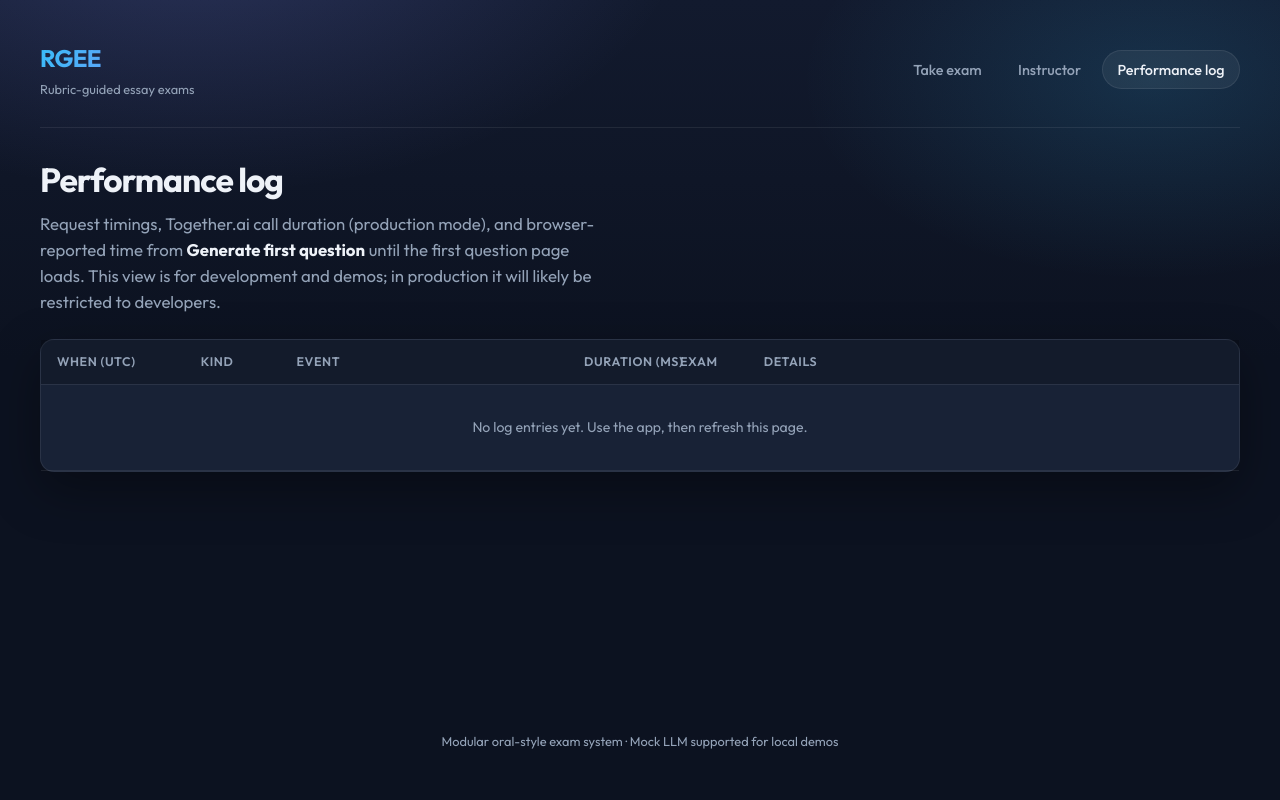
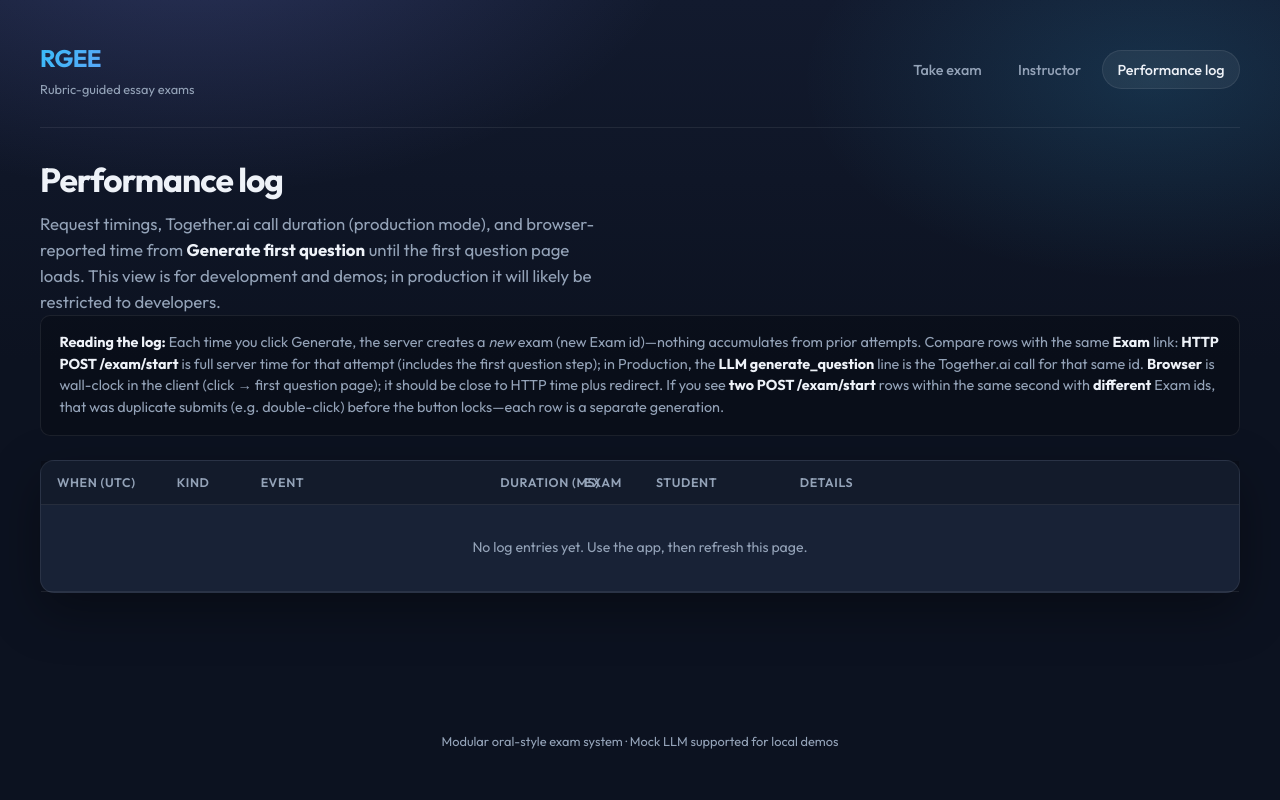
Before and after one commit to ghaccount409-school/RubricGuidedEssayExam, a FastAPI app: page /performance-log in a window 1280 px wide. Run offline with FastAPI, Linux system fonts and the light colour scheme; data comes from the database, SQL or seed files in the repository.

Commit message:
Performance log student column, Together model defaults, generate guard
Add student_id to performance_logs with resolver from exam session; widen
performance log layout. Harden Generate button against double-submit (lock +
form inert). Default Together chat model to gpt-oss-20b unless
TOGETHER_USE_ENV_MODEL=1. Document .env.example. Extend tests. Minor
formatting in exam_answer.

Made-with: Cursor

```diff
--- a/app/database.py
+++ b/app/database.py
@@ -84,6 +84,7 @@ class PerformanceLog(Base):
     event_name: Mapped[str] = mapped_column(String(512))
     duration_ms: Mapped[float] = mapped_column(Float)
     exam_session_id: Mapped[int | None] = mapped_column(Integer, nullable=True, index=True)
+    student_id: Mapped[str | None] = mapped_column(String(256), nullable=True, index=True)
     meta_json: Mapped[str | None] = mapped_column(Text, nullable=True)
 
 
@@ -138,6 +139,15 @@ def _migrate_sqlite_schema() -> None:
             msg = str(e).lower()
             if "duplicate column" not in msg and "already exists" not in msg:
                 raise
+        try:
+            conn.execute(text("ALTER TABLE performance_logs ADD COLUMN student_id VARCHAR(256)"))
+        except Exception as e:
+            msg = str(e).lower()
+            if "duplicate column" not in msg and "already exists" not in msg:
+                if "no such table" in msg:
+                    pass
+                else:
+                    raise
 
 
 def init_db() -> None:
--- a/app/llm_service.py
+++ b/app/llm_service.py
@@ -105,7 +105,7 @@ def _chat_completion(
         )
     url = f"{s.together_base_url.rstrip('/')}/chat/completions"
     body = {
-        "model": s.together_model,
+        "model": s.together_model_for_requests(),
         "messages": messages,
         "temperature": 0.4,
         "max_tokens": max_tokens,
@@ -167,7 +167,7 @@ def _chat_completion(
             llm_call_name,
             (time.perf_counter() - t0) * 1000,
             exam_session_id=exam_session_id,
-            meta={"model": s.together_model, "endpoint": "chat/completions"},
+            meta={"model": s.together_model_for_requests(), "endpoint": "chat/completions"},
         )
 
     try:
--- a/app/main.py
+++ b/app/main.py
@@ -574,7 +574,6 @@ def exam_answer(
                 db.commit()
             return RedirectResponse(url=f"/exam/{session_id}/question", status_code=303)
 
-        # One API call: grade this answer + generate next question (was two calls)
         try:
             db.flush()
         except OperationalError as exc:
@@ -582,6 +581,7 @@ def exam_answer(
             if _is_sqlite_locked_error(exc):
                 return RedirectResponse(url=f"/exam/{session_id}/question", status_code=303)
             raise
+
         try:
             prior = _prior_summary(session, db)
             grade_payload, payload = grade_and_next_question_combined(
--- a/app/perf_logging.py
+++ b/app/perf_logging.py
@@ -4,7 +4,7 @@ from typing import Any
 
 from sqlalchemy.orm import Session
 
-from app.database import PerformanceLog, SessionLocal
+from app.database import ExamSession, PerformanceLog, SessionLocal
 
 MAX_LOG_ROWS = 2000
 
@@ -33,10 +33,19 @@ def log_performance_event(
     duration_ms: float,
     *,
     exam_session_id: int | None = None,
+    student_id: str | None = None,
     meta: dict[str, Any] | None = None,
 ) -> None:
     db = SessionLocal()
     try:
+        resolved_student: str | None = None
+        if student_id is not None:
+            st = str(student_id).strip()
+            resolved_student = st if st else None
+        if exam_session_id is not None and not resolved_student:
+            sess = db.get(ExamSession, exam_session_id)
+            if sess is not None:
+                resolved_student = sess.student_id
         meta_s: str | None = None
         if meta:
             meta_s = json.dumps(meta, ensure_ascii=False)
@@ -47,6 +56,7 @@ def log_performance_event(
             event_name=event_name[:512],
             duration_ms=float(duration_ms),
             exam_session_id=exam_session_id,
+            student_id=resolved_student,
             meta_json=meta_s,
         )
         db.add(row)
--- a/static/style.css
+++ b/static/style.css
@@ -352,6 +352,17 @@ select {
   display: flex;
   flex-wrap: wrap;
   gap: 0.75rem;
+}
+
+/* After Generate is pressed: block further clicks until the browser navigates away */
+.form-card.form--submitting {
+  pointer-events: none;
+  opacity: 0.94;
+}
+
+/* Prefer inert when supported (no extra CSS needed; keeps focus from jumping) */
+.form-card[aria-busy="true"]:focus-within {
+  outline: none;
 }
 
 /* Buttons */
@@ -766,22 +777,25 @@ button.btn-primary {
 }
 
 .perf-log-table col.perf-col-time {
+  width: 10%;
+}
+.perf-log-table col.perf-col-kind {
+  width: 7%;
+}
+.perf-log-table col.perf-col-event {
+  width: 20%;
+}
+.perf-log-table col.perf-col-ms {
+  width: 7%;
+}
+.perf-log-table col.perf-col-exam {
+  width: 6%;
+}
+.perf-log-table col.perf-col-student {
   width: 12%;
 }
-.perf-log-table col.perf-col-kind {
-  width: 8%;
-}
-.perf-log-table col.perf-col-event {
-  width: 24%;
-}
-.perf-log-table col.perf-col-ms {
-  width: 8%;
-}
-.perf-log-table col.perf-col-exam {
-  width: 7%;
-}
 .perf-log-table col.perf-col-meta {
-  width: 41%;
+  width: 38%;
 }
 
 .perf-log-table th,
--- a/templates/performance_log.html
+++ b/templates/performance_log.html
@@ -8,6 +8,14 @@
     Request timings, Together.ai call duration (production mode), and browser-reported time from
     <strong>Generate first question</strong> until the first question page loads. This view is for development and demos; in production it will likely be restricted to developers.
   </p>
+  <aside class="callout callout-tip perf-log-readme" role="note">
+    <strong>Reading the log:</strong>
+    Each time you click Generate, the server creates a <em>new</em> exam (new Exam id)—nothing accumulates from prior attempts.
+    Compare rows with the same <strong>Exam</strong> link: <strong>HTTP POST /exam/start</strong> is full server time for that attempt (includes the first question step);
+    in Production, the <strong>LLM generate_question</strong> line is the Together.ai call for that same id.
+    <strong>Browser</strong> is wall-clock in the client (click → first question page); it should be close to HTTP time plus redirect.
+    If you see <strong>two POST /exam/start</strong> rows within the same second with <strong>different</strong> Exam ids, that was duplicate submits (e.g. double-click) before the button locks—each row is a separate generation.
+  </aside>
 </section>
 
 <div class="panel panel-table perf-log-panel">
@@ -19,6 +27,7 @@
         <col class="perf-col-event">
         <col class="perf-col-ms">
         <col class="perf-col-exam">
+        <col class="perf-col-student">
         <col class="perf-col-meta">
       </colgroup>
       <thead>
@@ -28,6 +37,7 @@
           <th scope="col">Event</th>
           <th scope="col" class="nowrap">Duration (ms)</th>
           <th scope="col">Exam</th>
+          <th scope="col">Student</th>
           <th scope="col">Details</th>
         </tr>
       </thead>
@@ -55,10 +65,11 @@
             —
             {% endif %}
           </td>
+          <td class="perf-col-student">{% if row.student_id %}{{ row.student_id }}{% else %}—{% endif %}</td>
           <td class="meta-cell perf-col-meta">{% if row.meta_json %}<code class="meta-json">{{ row.meta_json }}</code>{% else %}—{% endif %}</td>
         </tr>
         {% else %}
-        <tr><td colspan="6" class="muted center">No log entries yet. Use the app, then refresh this page.</td></tr>
+        <tr><td colspan="7" class="muted center">No log entries yet. Use the app, then refresh this page.</td></tr>
         {% endfor %}
       </tbody>
     </table>
```
Also changed, not shown: app/config.py (+17 -2 lines), templates/index.html (+45 -6 lines), tests/general/test_api.py (+2 -0 lines), 1 other file.
